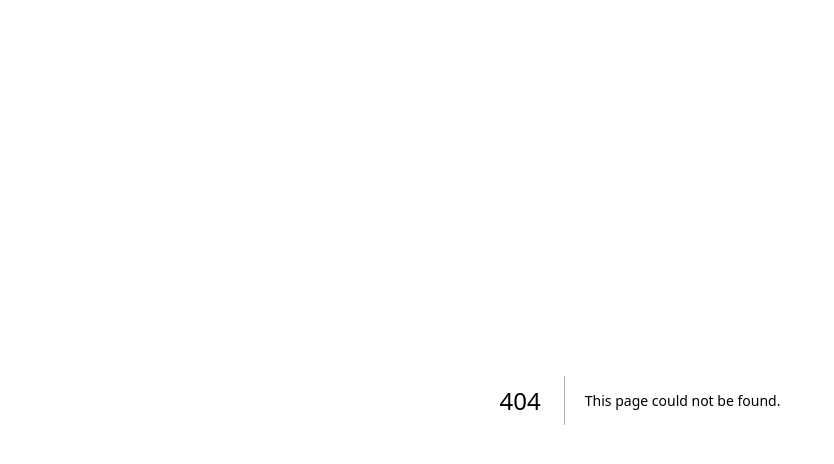
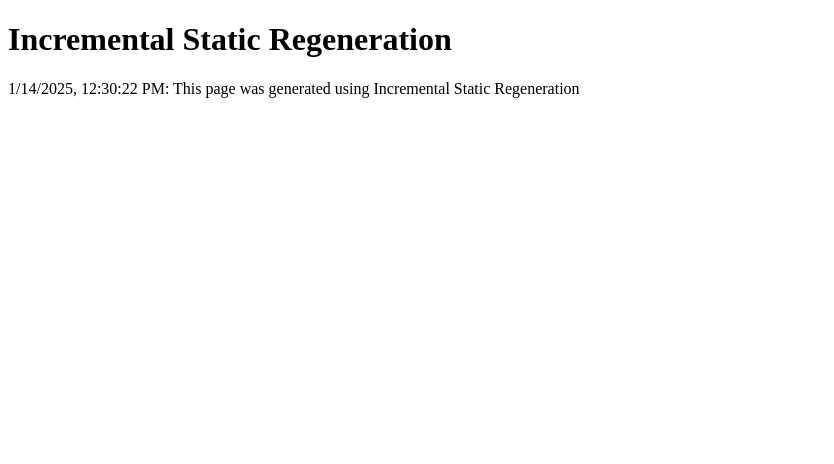
Before and after one commit to Price3258/next-sample, a Next.js app: page /isr in a window 1280 px wide. Before the commit this address had no page. Shown: the top 464 px of the page, without its empty margins (0-834 px from the left). Built offline with nearby package versions, Linux system fonts and the light colour scheme.

Commit message:
feat: isr

```diff
--- /dev/null
+++ b/src/pages/isr.tsx
@@ -0,0 +1,44 @@
+import { GetStaticProps, NextPage } from "next"
+import Head from "next/head"
+import { useRouter } from "next/router"
+
+type ISRProps = {
+    message: string
+}
+
+const ISR: NextPage<ISRProps> = (props) => {
+    const { message } = props
+    const router = useRouter()
+
+    if (router.isFallback) {
+        return <div>Loading...</div>
+    }
+
+    return (
+        <div>
+            <Head>
+                <title>Incremental Static Regeneration</title>
+                <link rel="icon" href="/favicon.ico" />
+            </Head>
+            <main>
+                <h1>Incremental Static Regeneration</h1>
+                <p>
+                    {message}
+                </p>
+            </main>
+        </div>
+    )
+}
+export const getStaticProps: GetStaticProps<ISRProps> = async () => {
+    const timestamp = new Date().toLocaleString()
+    const message = `${timestamp}: This page was generated using Incremental Static Regeneration`
+    console.log(message)
+    return {
+        props: {
+            message,
+        },
+        revalidate: 10, // 페이지의 유효 기간을 초 단위로 저장한다.
+    }
+}
+
+export default ISR;
```
